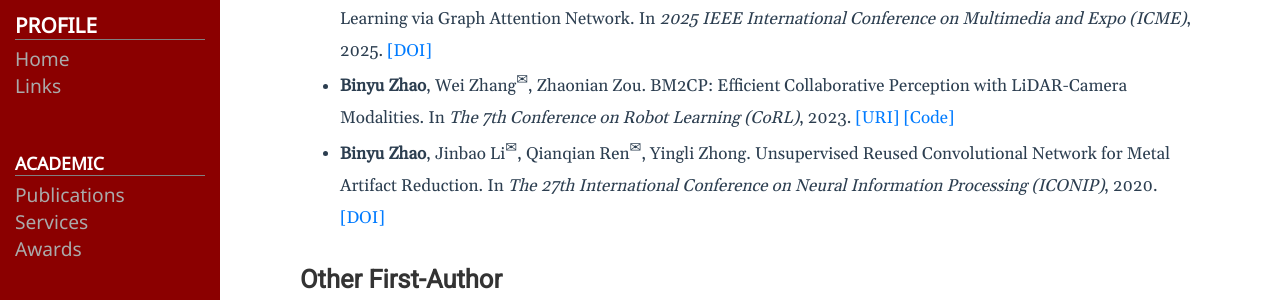
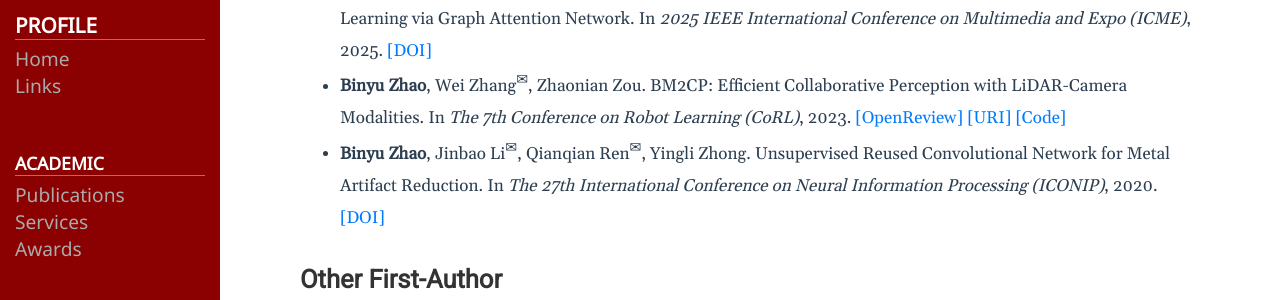
Before and after one commit to byzhaoAI/byzhaoAI.github.io, a Jekyll site: the page built from publications.md, in a window 1280 px wide. Shown: the part 237-537 px from the top of the page. Built offline with Jekyll 4.4.1, drawn with Linux system fonts in a browser that asks for light colours.

Commit message:
add publication link

```diff
--- a/publications.md
+++ b/publications.md
@@ -7,7 +7,7 @@ permalink: /publications/
 ## Selective
 - **Binyu Zhao**, Wei Zhang<sup>✉</sup>, Zhaonian Zou. ExGAT: Build Explicit Dependencies for Incomplete Multi-Modal Learning via Graph Attention Network. In *2025 IEEE International Conference on Multimedia and Expo (ICME)*, 2025. [[DOI]]()
 
-- **Binyu Zhao**, Wei Zhang<sup>✉</sup>, Zhaonian Zou. BM2CP: Efficient Collaborative Perception with LiDAR-Camera Modalities. In *The 7th Conference on Robot Learning (CoRL)*, 2023. [[URI]](https://proceedings.mlr.press/v229/zhao23a.html) [[Code]](https://github.com/byzhaoAI/BM2CP)
+- **Binyu Zhao**, Wei Zhang<sup>✉</sup>, Zhaonian Zou. BM2CP: Efficient Collaborative Perception with LiDAR-Camera Modalities. In *The 7th Conference on Robot Learning (CoRL)*, 2023. [[OpenReview]](https://openreview.net/forum?id=uJqxFjF1xWp) [[URI]](https://proceedings.mlr.press/v229/zhao23a.html) [[Code]](https://github.com/byzhaoAI/BM2CP)
 
 - **Binyu Zhao**, Jinbao Li<sup>✉</sup>, Qianqian Ren<sup>✉</sup>, Yingli Zhong. Unsupervised Reused Convolutional Network for Metal Artifact Reduction. In *The 27th International Conference on Neural Information Processing (ICONIP)*, 2020. [[DOI]](https://doi.org/10.1007/978-3-030-63820-7_67)
 
```
